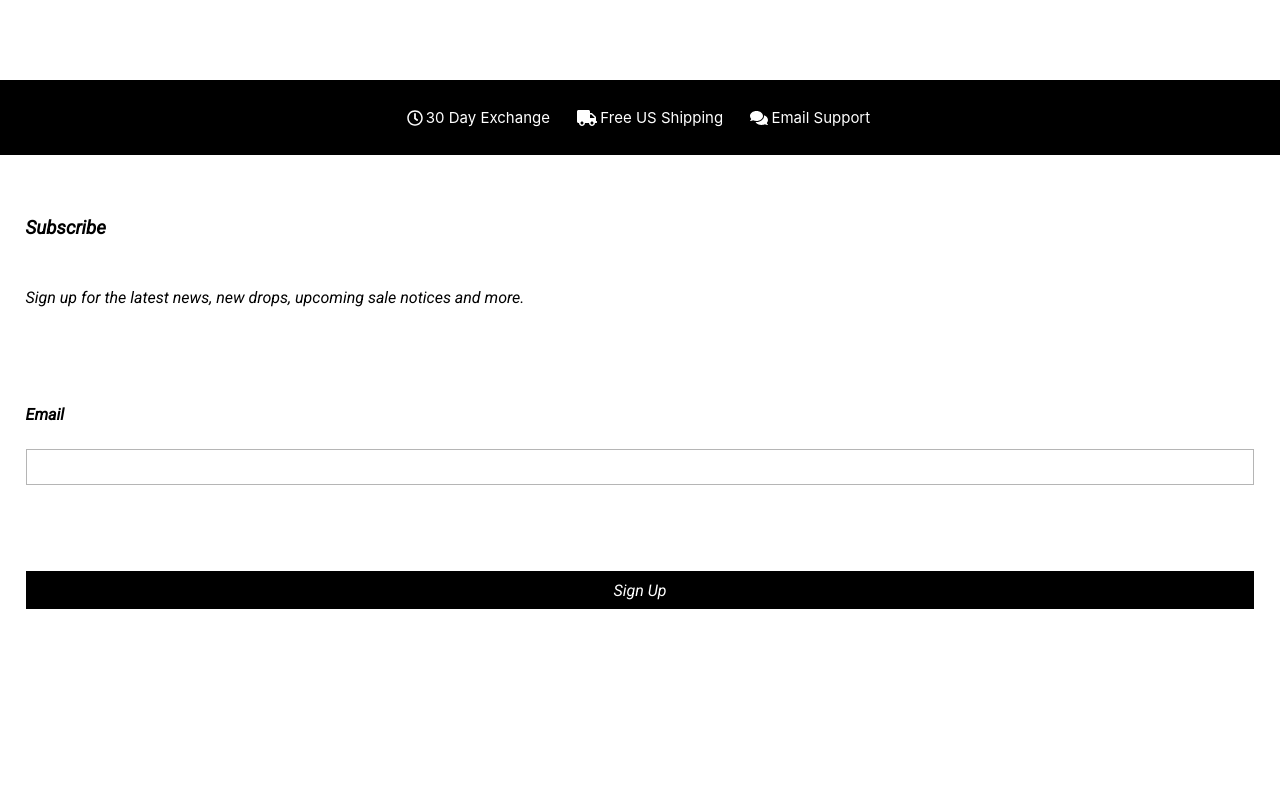
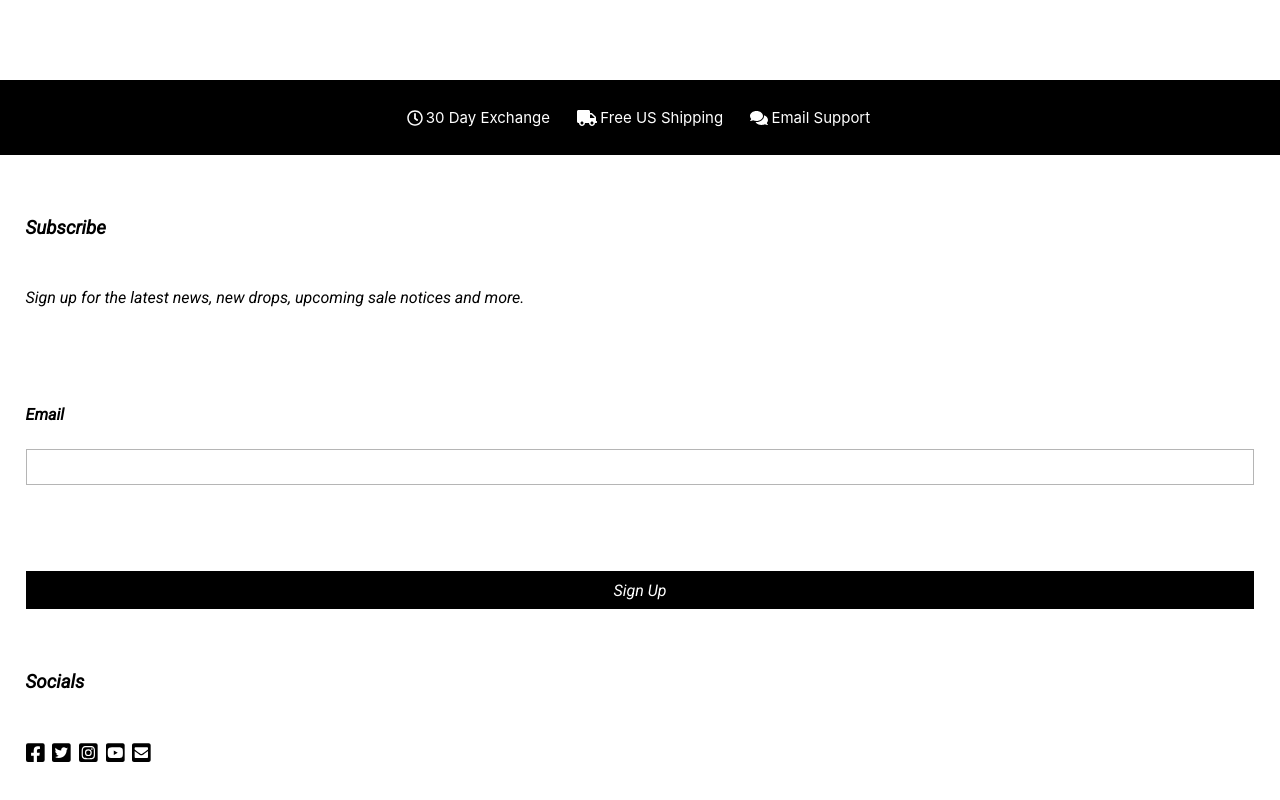
Before and after one commit to Gabe0214/MMA-Frontend, a React (Create React App) app: page / in a window 1280 px wide. Shown: the part 955-1755 px from the top of the page. Before the commit the page ends 1626 px from the top, so only its background shows below. Built offline with nearby package versions, Linux system fonts and the light colour scheme.

Commit message:
socials footer section done

```diff
--- a/src/App.scss
+++ b/src/App.scss
@@ -1,4 +1,13 @@
 @import url('https://fonts.googleapis.com/css2?family=Roboto:ital@1&display=swap');
+
+a {
+    text-decoration: none;
+}
+
+.subtitle{
+    font-family: 'Roboto', sans-serif;
+    margin-bottom: 4%;
+}
 
 * {
     margin: 0;
--- a/src/components/Footer/EmailSubscribe/EmailSubscribe.scss
+++ b/src/components/Footer/EmailSubscribe/EmailSubscribe.scss
@@ -6,10 +6,7 @@
     .text-container{
         margin-bottom: 8%;
 
-        .subtitle{
-            font-family: 'Roboto', sans-serif;
-            margin-bottom: 4%;
-        }
+
 
         p {
             font-family: 'Roboto', sans-serif;
--- a/src/components/Footer/FooterContainer.js
+++ b/src/components/Footer/FooterContainer.js
@@ -1,11 +1,13 @@
 import React from 'react'
 import EmailSubscribe from './EmailSubscribe/EmailSubscribe'
+import { Socials } from './Socials/Socials'
 import './Footer.scss'
 export const FooterContainer = () => {
 
     return (
         <div className='footer-container'>
             <EmailSubscribe/>
+            <Socials/>
         </div>
     )
 }
--- /dev/null
+++ b/src/components/Footer/Socials/Socials.js
@@ -0,0 +1,31 @@
+import React from 'react'
+import { faFacebookSquare } from '@fortawesome/free-brands-svg-icons'
+import { faTwitterSquare } from '@fortawesome/free-brands-svg-icons'
+import { faInstagramSquare } from '@fortawesome/free-brands-svg-icons'
+import { faYoutubeSquare } from '@fortawesome/free-brands-svg-icons'
+import { faEnvelopeSquare } from '@fortawesome/free-solid-svg-icons'
+import { FontAwesomeIcon} from '@fortawesome/react-fontawesome'
+import './Socials.scss'
+import { Link } from 'react-router-dom'
+export const Socials = () => {
+
+    const socialIcons = [
+        {name: faFacebookSquare, url: 'facebook.com', class: 'social'},
+        {name: faTwitterSquare, url: 'twitter.com', class: 'social'},
+        {name: faInstagramSquare, url: 'instagram.com', class: 'social'},
+        {name: faYoutubeSquare, url: 'youtube.com', class: 'social'},
+        {name: faEnvelopeSquare, url: 'GabeWebDev097@gmail.com', class: 'social'}
+    ]
+
+    return (
+        <div className='socials-container'>
+            <h3 className='subtitle'>Socials</h3>
+            {socialIcons.map((icon) => (
+                <a href={!icon.url.includes('@') ?`https://${icon.url}`:`mailto:${icon.url}`} target='_blank'>
+                    <FontAwesomeIcon icon={icon.name} className={icon.class} size='lg'/>
+                </a>
+            ))}
+
+        </div>
+    )
+}
--- /dev/null
+++ b/src/components/Footer/Socials/Socials.scss
@@ -0,0 +1,7 @@
+.socials-container {
+    margin-bottom: 5%;
+    .social {
+        color: black;
+        margin-right: 0.5rem;
+    }
+}
```
